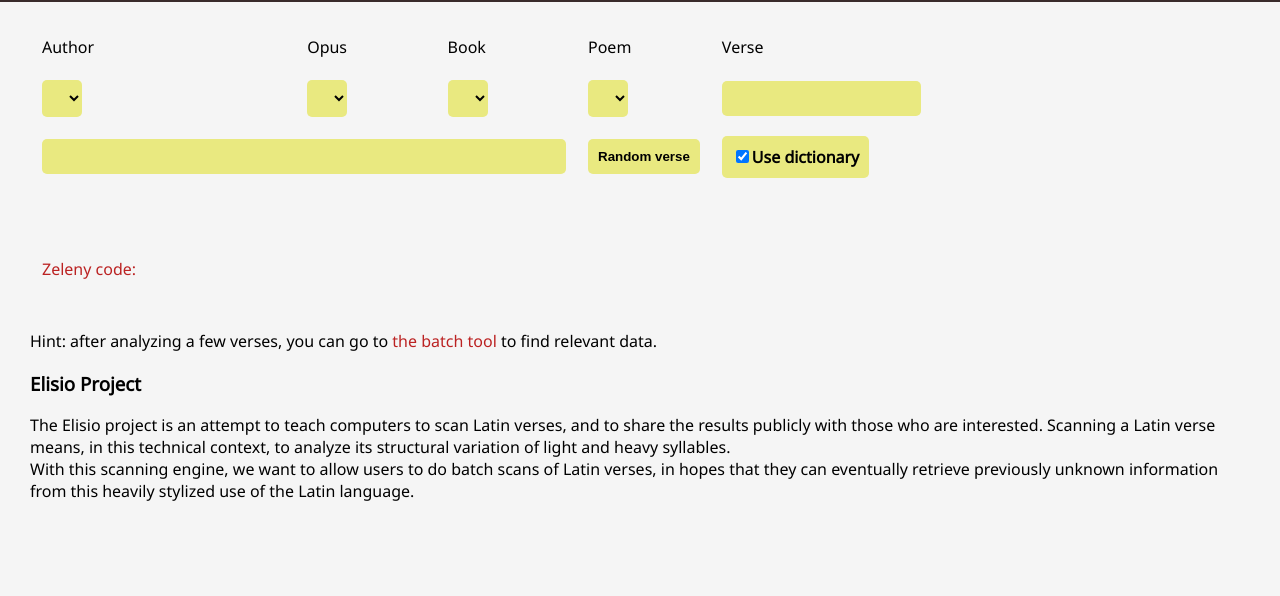
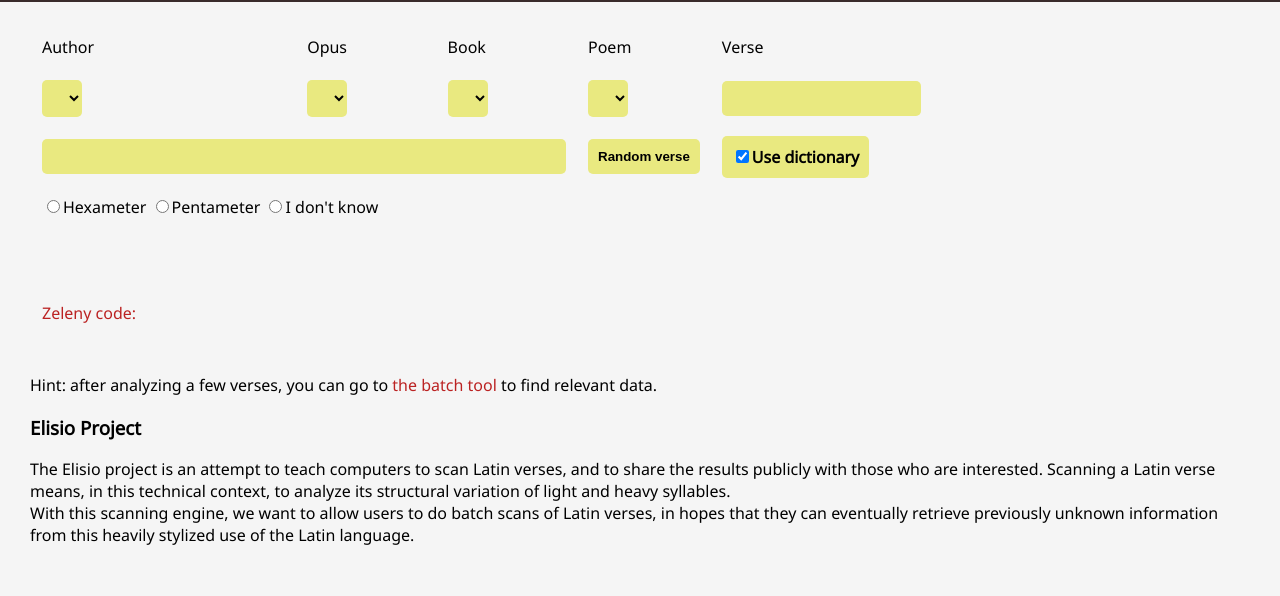
Before and after one commit to blagae/elisio, a Django app: template Elisio/Elisio/templates/index.html in a window 1280 px wide. Shown: the part 50-646 px from the top of the page. Run offline with Django 3.2, Linux system fonts and the light colour scheme; the template is opened without the code that fills it, so the values that code supplies are empty; some libraries are stand-ins or nearby versions.

Commit message:
Add verse type choice in frontend
Not functional for now until param can be passed to back-end

```diff
--- a/Elisio/Elisio/models.py
+++ b/Elisio/Elisio/models.py
@@ -7,6 +7,7 @@ from enumfields import EnumField
 from Elisio.utils import get_commit
 from django.contrib.auth.models import User
 from django.core.exceptions import ValidationError
+from Elisio.engine.VerseFactory import VerseType
 
 class DeviantWord(Model):
     """ model class for the Engine: highest level """
@@ -97,6 +98,7 @@ class DatabaseVerse(Model):
     alternative = CharField(max_length=1)
     contents = CharField(max_length=70)
     saved = BooleanField(default=False)
+    verseType = EnumField(VerseType, default=VerseType.HEXAMETER)
 
     def get_verse(self):
         """ create a Verse object from this DatabaseVerse """
@@ -138,3 +140,4 @@ class ScanVerseResult(Model):
     failure = CharField(max_length=70, blank=True)
     structure = CharField(max_length=8)
     zeleny = CharField(max_length=17)
+    scanned_as = EnumField(VerseType)
--- a/Elisio/Elisio/static/indexScripts.js
+++ b/Elisio/Elisio/static/indexScripts.js
@@ -120,6 +120,7 @@ $(document).ready(function () {
             $("#author").val(result.author.id);
             $("#verseNumber").val(result.verse.number);
             $("#verse").val(result.verse.text);
+            $("input[name=verseType][value='"+ result.verse.type +"']").prop("checked", true);
             getOpera(result.author.id, result.opus.id, result.book.id, result.poem.id);
         });
     });
--- a/Elisio/Elisio/templates/query.html
+++ b/Elisio/Elisio/templates/query.html
@@ -28,6 +28,13 @@
                         <td><label><input type="checkbox" name="dict" id="dict" checked="checked" />Use dictionary</label></td>
                     </tr>
                     <tr>
+                        <td colspan="7">
+                            <input type="radio" name="verseType" value="HEXAMETER" />Hexameter
+                            <input type="radio" name="verseType" value="PENTAMETER" />Pentameter
+                            <input type="radio" name="verseType" value="UNKNOWN" />I don't know
+                        </td>
+                    </tr>
+                    <tr>
                         <td colspan="7"><p id="scannedVerse"></p></td>
                     </tr>
                     <tr>
--- a/Elisio/Elisio/views/json.py
+++ b/Elisio/Elisio/views/json.py
@@ -102,7 +102,8 @@ def get_random_verse(request):
 def get_metadata(verse):
     if isinstance(verse, DatabaseVerse):
         metadata = {'verse': {'text': verse.contents,
-                               'number': verse.number},
+                               'number': verse.number,
+                               'type': verse.verseType.name},
                     'poem': {'id': verse.poem.id,
                                'number': verse.poem.number},
                     'book': {'id': verse.poem.book.id,
```
Also changed, not shown: Elisio/Elisio/batchjob.py (+4 -3 lines), Elisio/Elisio/migrations/0002_auto_20160501_1137.py, Elisio/Elisio/migrations/0005_auto_20170509_2219.py.
